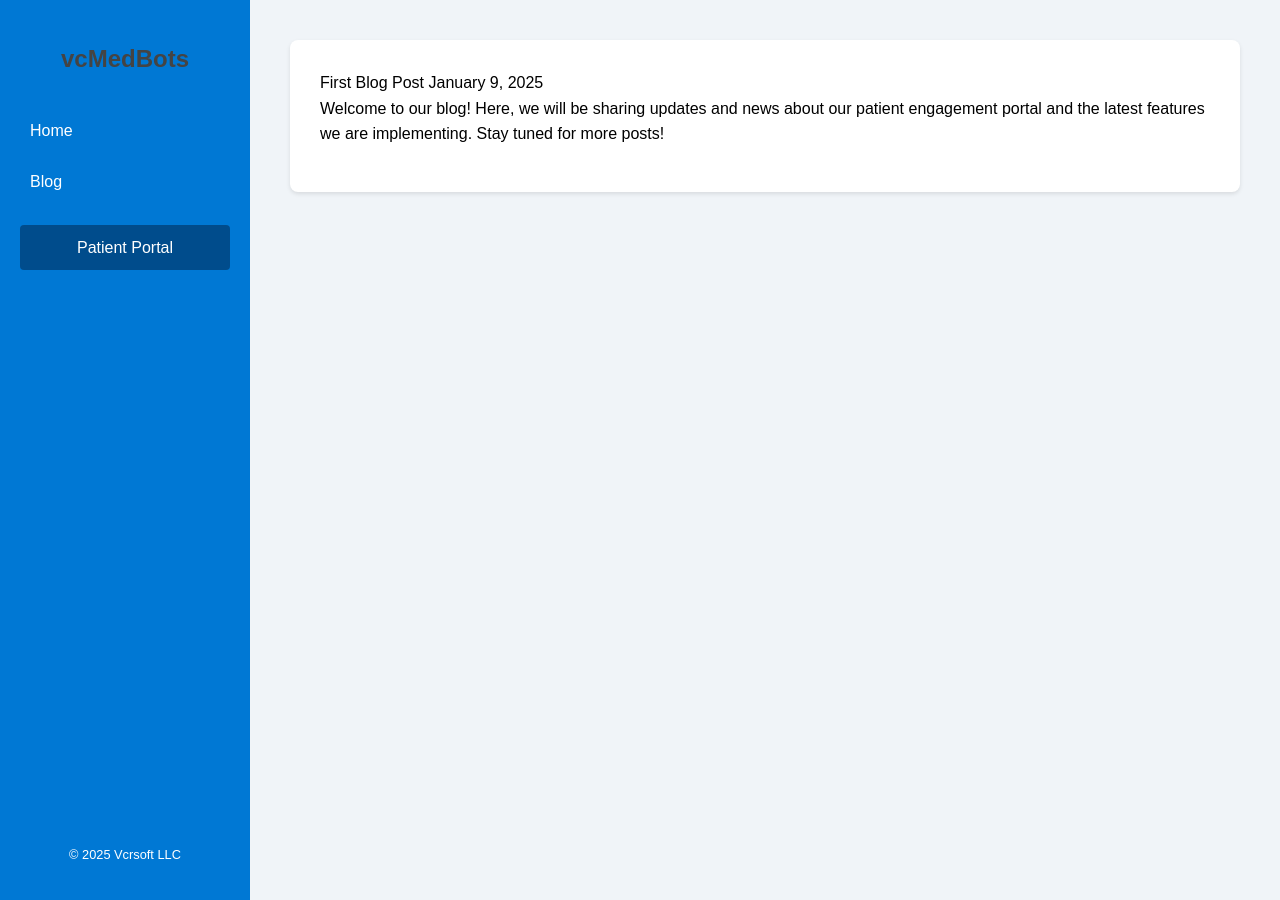
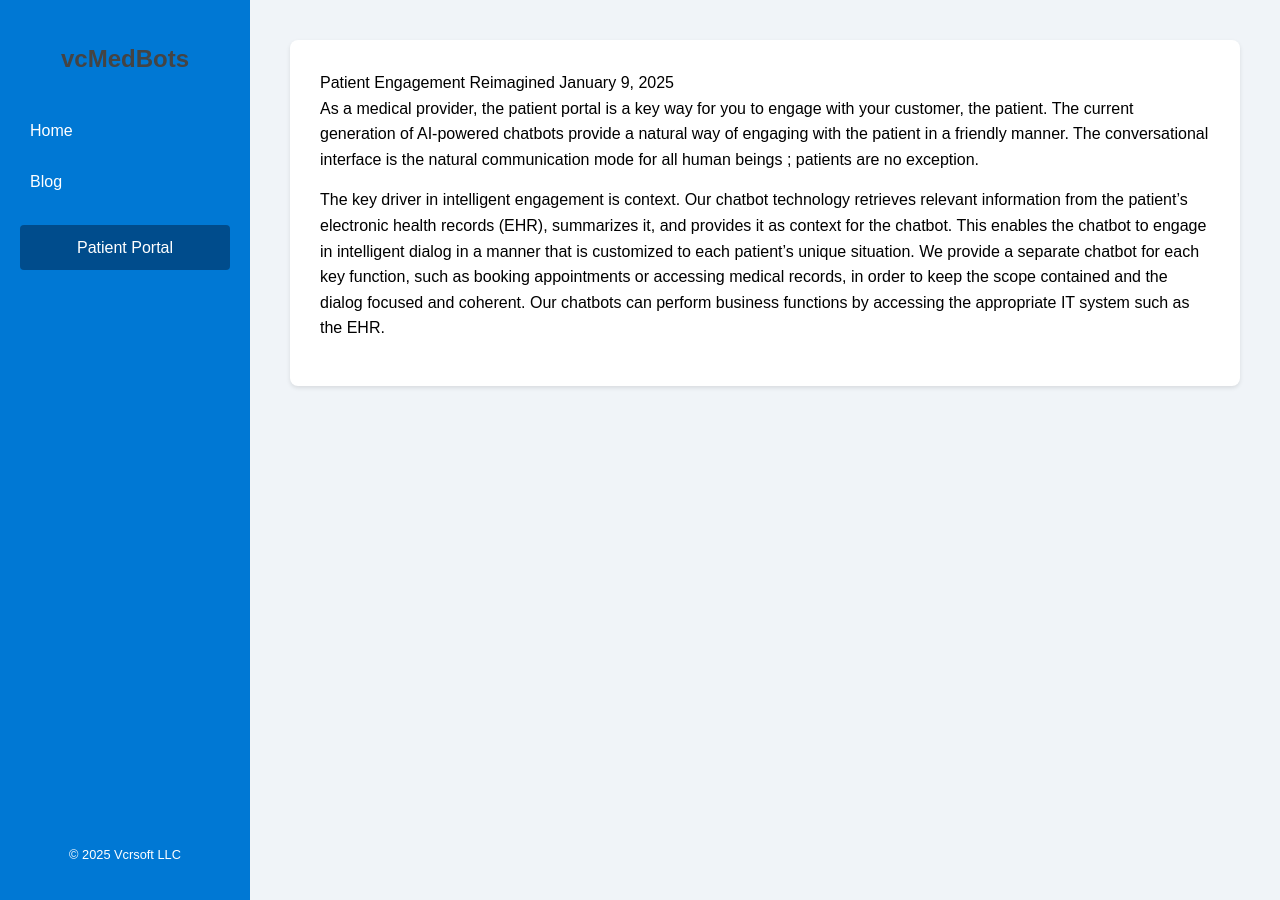
Before and after one commit to vcrsoft/vcrsoft.github.io, a Jekyll site: the page built from _posts/2025-01-09-first-blog-post.md, in a window 1280 px wide. Built offline with Jekyll 4.4.1, drawn with Linux system fonts in a browser that asks for light colours.

Commit message:
Update 2025-01-09-first-blog-post.md

```diff
--- a/_posts/2025-01-09-first-blog-post.md
+++ b/_posts/2025-01-09-first-blog-post.md
@@ -1,7 +1,9 @@
 ---
 layout: post
-title: "First Blog Post"
+title: "Patient Engagement Reimagined"
 date: 2025-01-09
 ---
 
-Welcome to our blog! Here, we will be sharing updates and news about our patient engagement portal and the latest features we are implementing. Stay tuned for more posts!
+As a medical provider, the patient portal is a key way for you to engage with your customer, the patient. The current generation of AI-powered chatbots provide a natural way of engaging with the patient in a friendly manner. The conversational interface is the natural communication mode for all human beings ; patients are no exception.
+
+The key driver in intelligent engagement is context. Our chatbot technology retrieves relevant information from the patient's electronic health records (EHR), summarizes it, and provides it as context for the chatbot. This enables the chatbot to engage in intelligent dialog in a manner that is customized to each patient's unique situation. We provide a separate chatbot for each key function, such as booking appointments or accessing medical records, in order to keep the scope contained and the dialog focused and coherent. Our chatbots can perform business functions by accessing the appropriate IT system such as the EHR.
```
